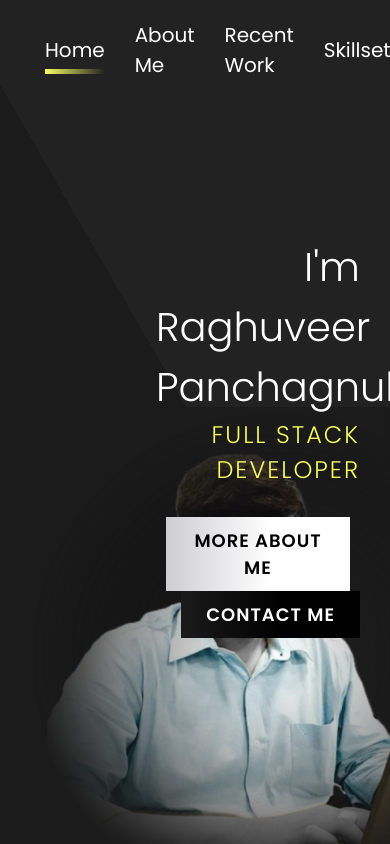
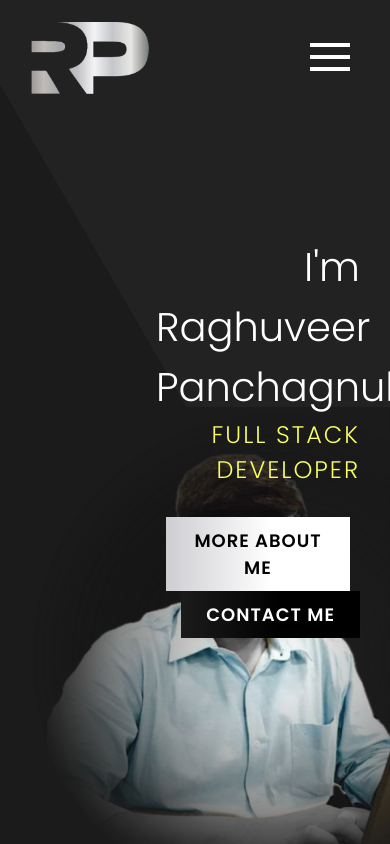
Before and after one commit to raghuveertech/raghuveertech, a React (Create React App) app: page / in a window 390 px wide. Built offline with nearby package versions, Linux system fonts and the light colour scheme.

Commit message:
main navigation made responsive

```diff
--- a/src/components/Header.js
+++ b/src/components/Header.js
@@ -1,8 +1,9 @@
-import React from "react";
+import React, { useState } from "react";
 import { NavLink } from "react-router-dom";
 import "src/sass/header.scss";
 
 const Header = () => {
+  const [menuOpen, setMenuOpen] = useState(false);
   return (
     <header>
       <div className="container">
@@ -11,7 +12,10 @@ const Header = () => {
             <img src="/images/logo.png" alt="Raghuveer Panchagnula" />
           </a>
         </div>
-        <nav>
+        <nav className={`${menuOpen ? "open" : ""}`}>
+          <a href="#" className="nav-close" onClick={() => setMenuOpen(false)}>
+            &times;
+          </a>
           <ul>
             <li>
               <NavLink to="/">Home</NavLink>
@@ -30,6 +34,11 @@ const Header = () => {
             </li>
           </ul>
         </nav>
+        <div className="hamburger-icon" onClick={() => setMenuOpen(true)}>
+          <span></span>
+          <span></span>
+          <span></span>
+        </div>
       </div>
     </header>
   );
--- a/src/sass/header.scss
+++ b/src/sass/header.scss
@@ -9,6 +9,7 @@ header {
     margin: auto;
     display: flex;
     justify-content: space-between;
+    align-items: center;
     .logo {
       max-width: 140px;
       a {
@@ -20,6 +21,9 @@ header {
       }
     }
     nav {
+      .nav-close {
+        display: none;
+      }
       ul {
         display: flex;
         align-items: center;
@@ -59,5 +63,68 @@ header {
         }
       }
     }
+    .hamburger-icon {
+      display: none;
+    }
   }
 }
+
+@media screen and (max-width: $tablet) {
+  header {
+    padding: 20px 10px;
+    .container {
+      nav {
+        position: absolute;
+        background-color: $secondary;
+        right: -110%;
+        top: 0;
+        padding-top: 80px;
+        width: 320px;
+        z-index: 9;
+        height: 100vh;
+        box-shadow: -12px 1px 13px 5px rgba($black, 0.5);
+        transition: all 0.3s;
+        .nav-close {
+          position: absolute;
+          top: 30px;
+          right: 20px;
+          display: block;
+          font-weight: 300;
+          font-size: 80px;
+          line-height: 40px;
+          color: #fff;
+          color: $white;
+        }
+        ul {
+          flex-direction: column;
+          align-items: end;
+          li {
+            margin: 15px 30px;
+            &:last-child {
+              margin: 15px 30px;
+            }
+            a {
+              font-size: 28px;
+            }
+          }
+        }
+        &.open {
+          right: 0;
+        }
+      }
+      .hamburger-icon {
+        display: flex;
+        flex-direction: column;
+        width: 40px;
+        margin-right: 30px;
+        span {
+          display: block;
+          width: 100%;
+          height: 4px;
+          margin: 0 0 8px;
+          background-color: $white;
+        }
+      }
+    }
+  }
+}
--- a/src/sass/variables.scss
+++ b/src/sass/variables.scss
@@ -3,3 +3,6 @@ $secondary: #1b1b1b;
 $highlight: #faff61;
 $white: #fff;
 $black: #000;
+
+$tablet: "991px";
+$mobile: "767px";
```
